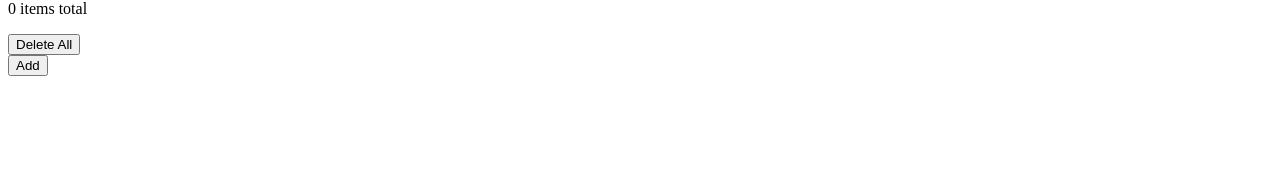
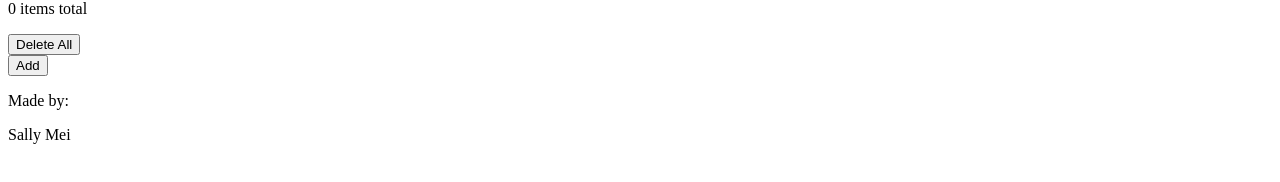
Before and after one commit to SMei201900/to-do-app, a plain HTML site: page index.html in a window 1280 px wide. Shown: the part 156-338 px from the top of the page. Drawn offline with Linux system fonts and the light colour scheme.

Commit message:
created a basic credits

```diff
--- a/index.html
+++ b/index.html
@@ -28,6 +28,11 @@
 			</div>
 			<button class="btn">Add</button>
 		</section>
-		<footer></footer>
+		<footer>
+			<div class="footer">
+				<p class="made-by">Made by:</p>
+				<p class="author">Sally Mei</p>
+			</div>
+		</footer>
 	</body>
 </html>
```
